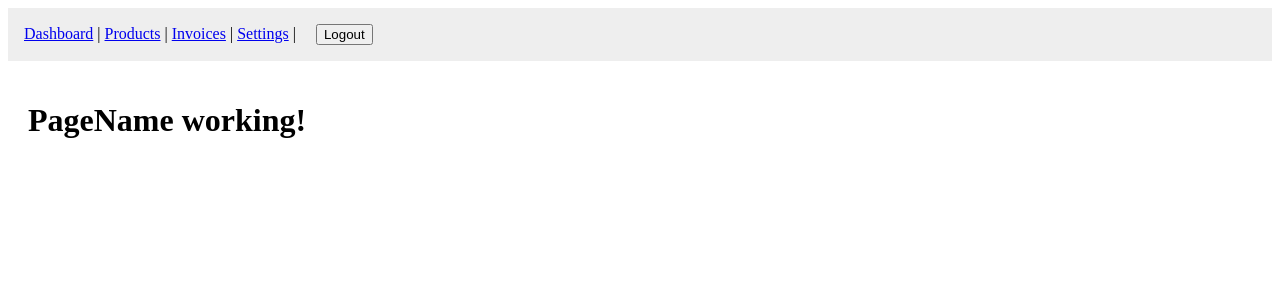
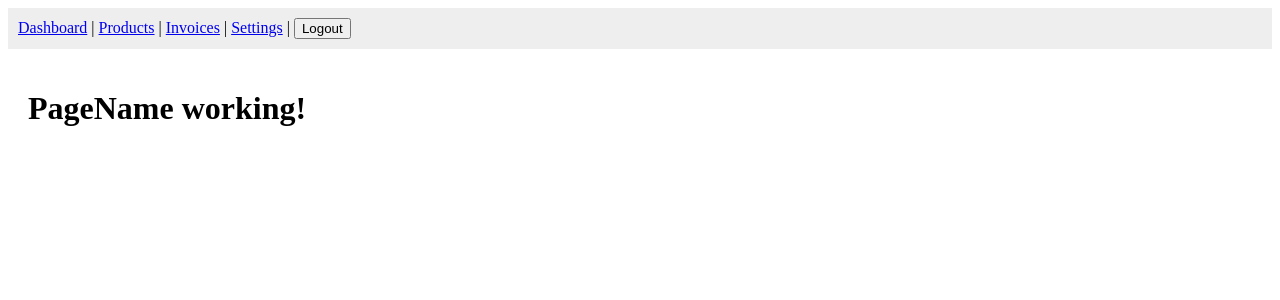
Before and after one commit to TinkaB6/automotive-invoice, a Next.js app: page /products in a window 1280 px wide. Shown: the top 300 px of the page. Built offline with nearby package versions, Linux system fonts and the light colour scheme; no server answers.

Commit message:
Update Navbar.tsx

```diff
--- a/components/Navbar.tsx
+++ b/components/Navbar.tsx
@@ -1,26 +1,22 @@
-// components/Navbar.tsx
-
-import Link from 'next/link';
-import { useRouter } from 'next/router';
-import { supabase } from '../utils/supabaseClient';
+import Link from 'next/link'
+import { useRouter } from 'next/router'
+import { supabase } from '../utils/supabaseClient'
 
 export default function Navbar() {
-  const router = useRouter();
+  const router = useRouter()
 
   const handleLogout = async () => {
-    await supabase.auth.signOut();
-    router.push('/login'); // redirect to login after logout
-  };
+    await supabase.auth.signOut()
+    router.push('/login')
+  }
 
   return (
-    <nav style={{ padding: '1rem', backgroundColor: '#eee' }}>
+    <nav style={{ padding: 10, background: '#eee' }}>
       <Link href="/dashboard">Dashboard</Link> |{' '}
       <Link href="/products">Products</Link> |{' '}
       <Link href="/invoices">Invoices</Link> |{' '}
       <Link href="/settings">Settings</Link> |{' '}
-      <button onClick={handleLogout} style={{ marginLeft: '1rem' }}>
-        Logout
-      </button>
+      <button onClick={handleLogout}>Logout</button>
     </nav>
-  );
+  )
 }
```
